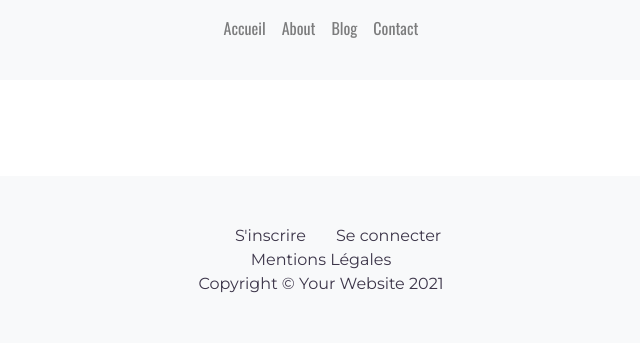
After one commit to CharB-22/OC-blog-professionnel, a PHP site: page /App/View/Layout.php in a window 1280 px wide. The commit adds this page. Shown: the top 343 px of the page, without its empty margins (319-959 px from the left). Run offline with PHP 8.4, Linux system fonts and the light colour scheme; the template is opened without the code that fills it, so the values that code supplies are empty; some libraries are stand-ins or nearby versions.

Commit message:
Create template

```diff
--- /dev/null
+++ b/App/View/Layout.php
@@ -0,0 +1,79 @@
+<!doctype html>
+<html lang="fr">
+
+    <head>
+        <!-- Required meta tags -->
+        <meta charset="utf-8">
+        <meta name="viewport" content="width=device-width, initial-scale=1">
+        <!-- Import Google fonts-->
+        <link rel="preconnect" href="https://fonts.gstatic.com">
+        <link href="https://fonts.googleapis.com/css2?family=Montserrat:ital,wght@0,300;0,400;0,500;1,300;1,400&family=Oswald:wght@300;400;500&display=swap" rel="stylesheet">
+        <link rel="icon"  type="image/png"  href="public\images\code_icon.png">
+        <!-- Customized CSS-->
+        <link type="text/css" href="./public/css/style.css" rel="stylesheet">
+        <!-- Bootstrap CSS -->
+        <link href="../vendor\twbs\bootstrap\dist\css\bootstrap.min.css" rel="stylesheet" integrity="sha384-BmbxuPwQa2lc/FVzBcNJ7UAyJxM6wuqIj61tLrc4wSX0szH/Ev+nYRRuWlolflfl" crossorigin="anonymous">
+        <!-- FontAwesome library access-->
+        <link href="vendor/components/font-awesome/css/fontawesome.css" rel="stylesheet">
+        <link href="vendor/components/font-awesome/css/brands.css" rel="stylesheet">
+        <link href="vendor/components/font-awesome/css/solid.css" rel="stylesheet">
+
+        <title><?= $title ?></title>
+    </head>
+
+    <body>
+        <header>
+            <nav class="navbar fixed-top navbar-expand-lg navbar-light bg-light">
+                <div class="container-fluid d-flex flex-column">
+                <button class="navbar-toggler navbar-toggler-right" type="button" data-bs-toggle="collapse" data-bs-target="#navbarResponsive" aria-controls="navbarResponsive" aria-expanded="false" aria-label="Toggle navigation">
+                    <span class="navbar-toggler-icon"></span>
+                </button>
+                <div class="collapse navbar-collapse" id="navbarResponsive">
+                    <ul class="navbar-nav">
+                    <li class="nav-item">
+                        <a class="nav-link" href="index.php?route=home">Accueil</a>
+                    </li>
+                    <li class="nav-item">
+                        <a class="nav-link" href="#about">About</a>
+                    </li>
+                    <li class="nav-item">
+                        <a class="nav-link" href="index.php?route=bloglist">Blog</a>
+                        </li>
+                    <li class="nav-item">
+                        <a class="nav-link" href="#contact">Contact</a>
+                    </li>
+                    </ul>
+                </div>
+                <div class="navbar-nav d-inline">
+                    <a href="https://github.com/CharB-22" target="_blank"  class="iconLink"><i class="fab fa-github fa-2x m-2" style="color:#3C3549"></i></a>
+                    <a href="https://www.linkedin.com/in/charlène-bennevault-78636361" target="_blank"  class="iconLink"><i class="fab fa-linkedin fa-2x m-2" style="color:#3C3549"></i></a>
+                    <a href="https://twitter.com/Onehummingbird1" target="_blank" class="iconLink"><i class="fab fa-twitter fa-2x m-2" style="color:#3C3549"></i></a>
+                </div>
+                </div>
+            </nav>
+        </header>
+
+        <!-- Page Content -->
+        <main class="my-5 pt-3">
+            <div class="container my-5 pt-3">
+                <?= $content ?>
+            </div>
+        </main>
+
+
+        <footer class="py-5 bg-light">
+            <div class="container">
+                <div class="row m-0">
+                    <div class="col-xs-12 col-md-6 d-flex justify-content-xs-center justify-content-md-end"><a>S'inscrire</a></div>
+                    <div class="col-xs-12 col-md-6 d-flex justify-content-xs-center justify-content-md-start"><a>Se connecter</a></div>
+                </div>
+                <p class="m-0 text-center">Mentions Légales</p>
+                <p class="m-0 text-center">Copyright &copy; Your Website 2021</p>
+            </div>
+        </footer>
+
+        <!-- Bootstrap Bundle with Popper -->
+        <script src="../vendor/twbs\bootstrap/dist/js/bootstrap.bundle.min.js" integrity="sha384-b5kHyXgcpbZJO/tY9Ul7kGkf1S0CWuKcCD38l8YkeH8z8QjE0GmW1gYU5S9FOnJ0" crossorigin="anonymous"></script>
+
+    </body>
+</html>
```
Also changed, not shown: App/Model/Database.php (renamed from App/Model/Manager.php, +2 -6 lines), App/View/Home.php (+52 -39 lines), Public/css/styles.css (deleted, +0 -36 lines), Public/css/style.css (line endings or trailing spaces).
